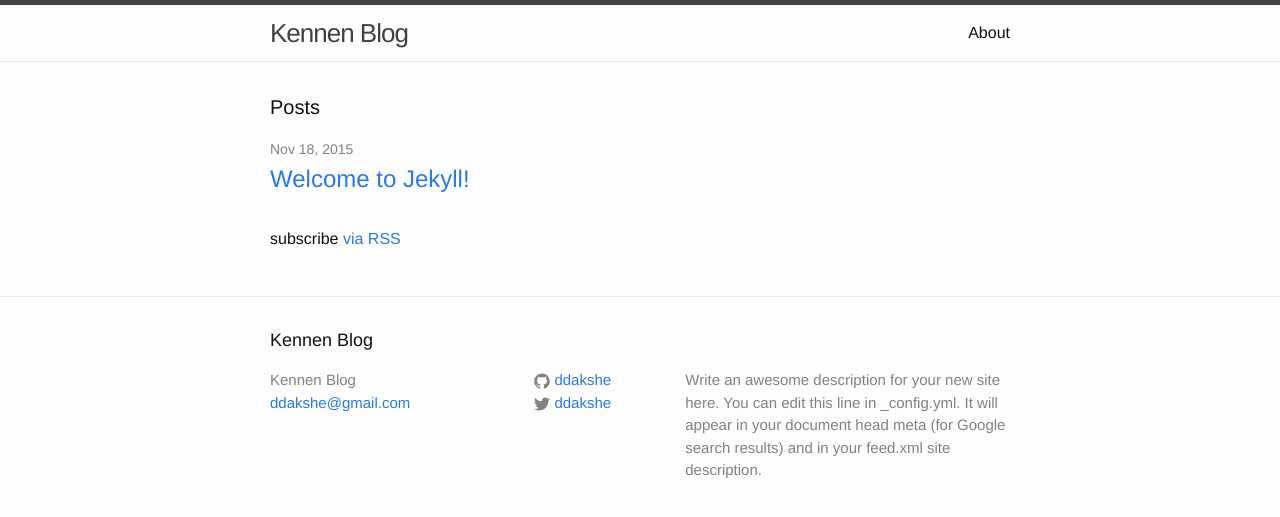
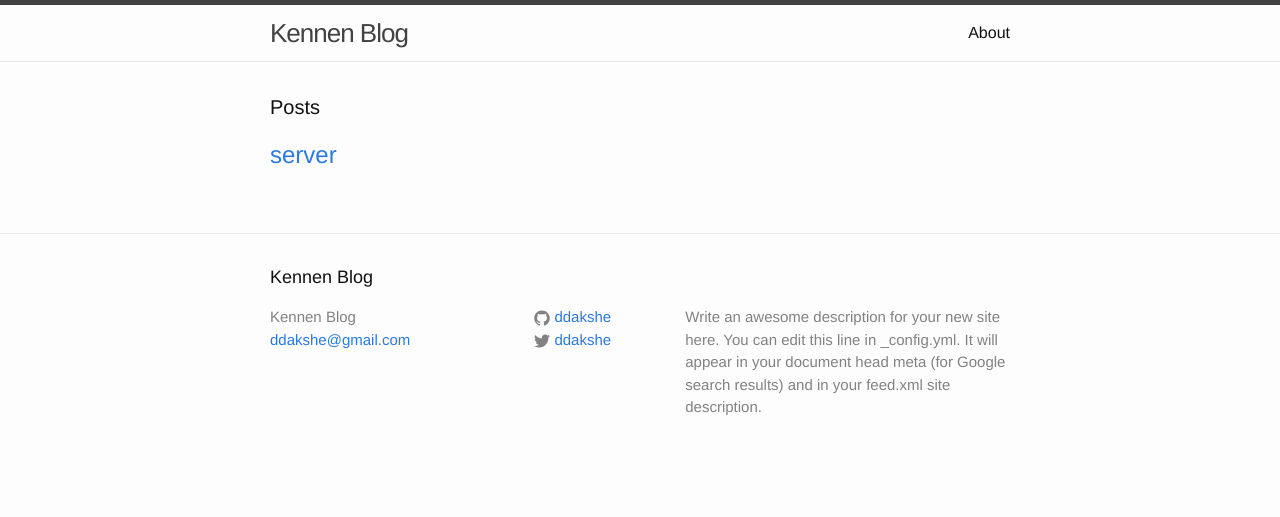
Before and after one commit to ddakshe/ddakshe.github.com, a Jekyll site: the page built from index.html, in a window 1280 px wide. Shown: the top 517 px of the page. Built offline with Jekyll 4.4.1, drawn with Linux system fonts in a browser that asks for light colours.

Commit message:
home change

```diff
--- a/index.html
+++ b/index.html
@@ -7,17 +7,10 @@ layout: default
   <h1 class="page-heading">Posts</h1>
 
   <ul class="post-list">
-    {% for post in site.posts %}
       <li>
-        <span class="post-meta">{{ post.date | date: "%b %-d, %Y" }}</span>
-
         <h2>
-          <a class="post-link" href="{{ post.url | prepend: site.baseurl }}">{{ post.title }}</a>
+          <a class="post-link" href="ddakshe.github.io/blog-server">server</a>
         </h2>
       </li>
-    {% endfor %}
   </ul>
-
-  <p class="rss-subscribe">subscribe <a href="{{ "/feed.xml" | prepend: site.baseurl }}">via RSS</a></p>
-
 </div>
```
